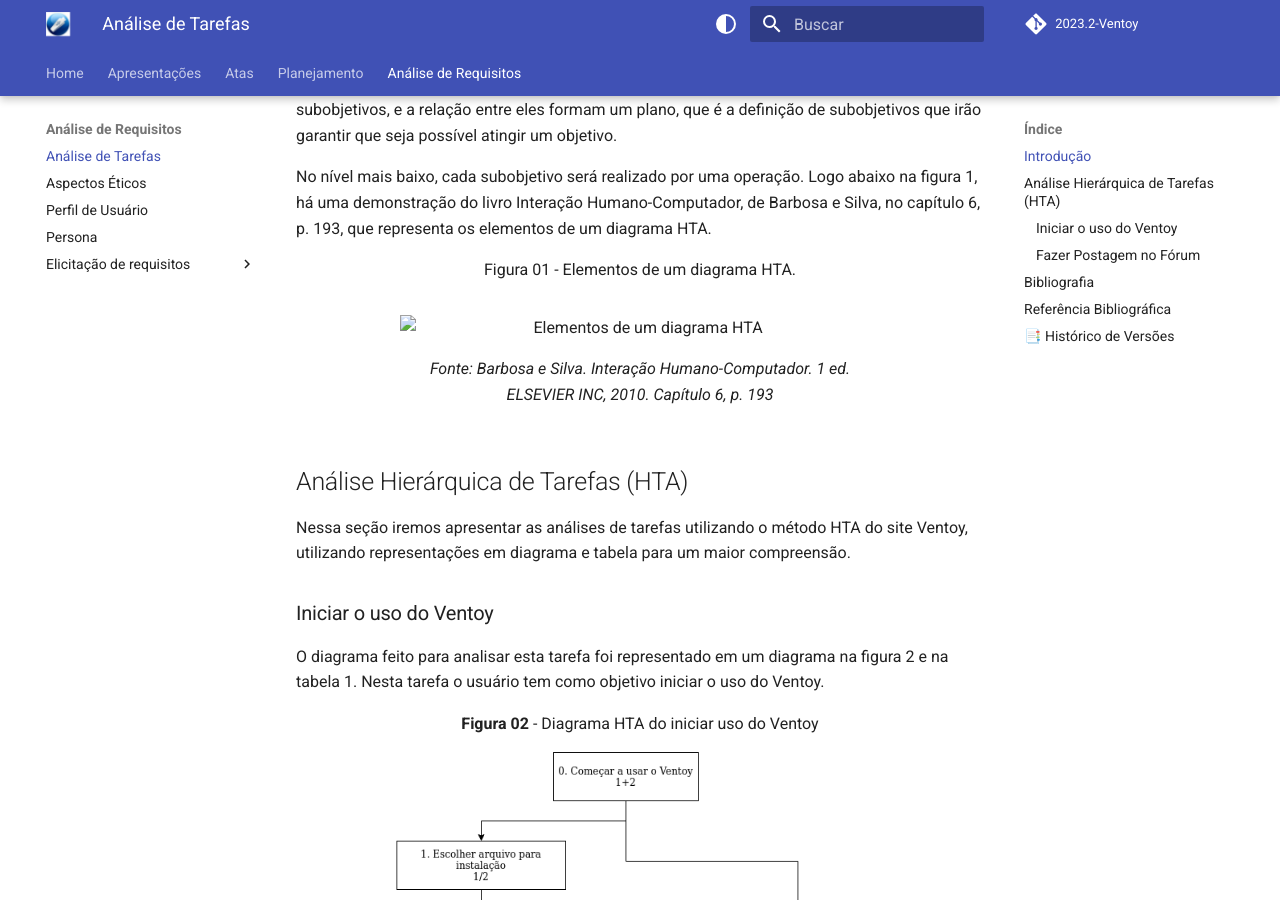
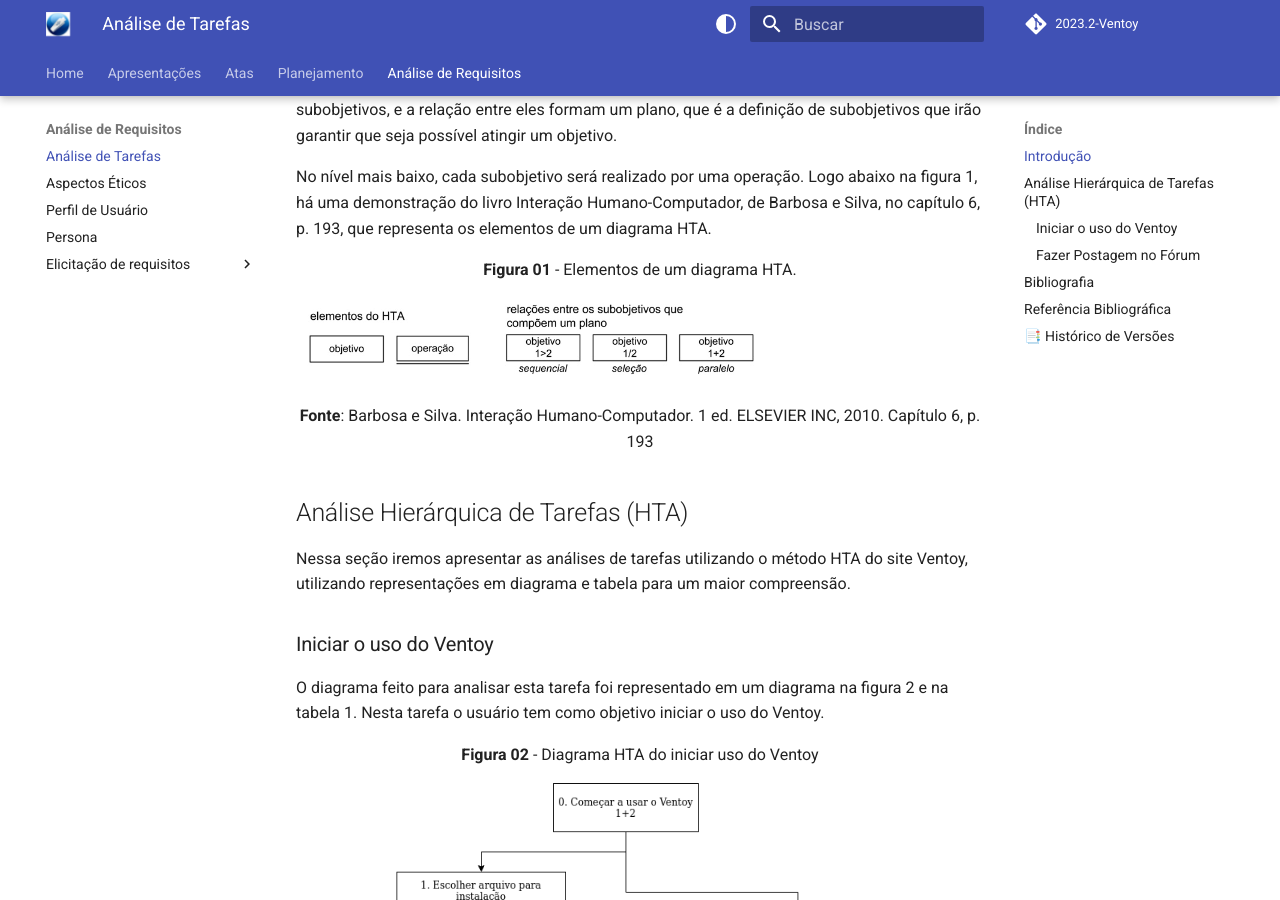
Before and after one commit to Interacao-Humano-Computador/2023.2-Ventoy, an MkDocs documentation site: the page built from docs/AnaliseDeRequisitos/analisedetarefas/analiseHierarquicaDeTarefas.md, in a window 1280 px wide and 900 px high, scrolled down 351 px. Built offline with MkDocs 1.6.1 and Material for MkDocs 9.7.7, drawn with Linux system fonts in a browser that asks for light colours; comment, search, counter and statistics services are not loaded.

Commit message:
Update analiseHierarquicaDeTarefas.md

```diff
--- a/docs/AnaliseDeRequisitos/analisedetarefas/analiseHierarquicaDeTarefas.md
+++ b/docs/AnaliseDeRequisitos/analisedetarefas/analiseHierarquicaDeTarefas.md
@@ -7,11 +7,10 @@
 
 No nível mais baixo, cada subobjetivo será realizado por uma operação. Logo abaixo na figura 1, há uma demonstração do livro Interação Humano-Computador, de Barbosa e Silva, no capítulo 6, p. 193, que representa os elementos de um diagrama HTA.
 
-<font size="3"><p style="text-align: center">Figura 01 - Elementos de um diagrama HTA.</p></font>
-<figure markdown>
-  <img src="../../assets/elementoshta.png" alt="Elementos de um diagrama HTA" style="height:auto;width:auto">
-  <figcaption>Fonte: Barbosa e Silva. Interação Humano-Computador. 1 ed. ELSEVIER INC, 2010. Capítulo 6, p. 193</figcaption>
-</figure>
+<p align="center"><b>Figura 01</b> - Elementos de um diagrama HTA.</p>
+
+![Elementos de um diagrama HTA](../../assets/elementoshta.png)
+<p align="center"><b>Fonte</b>: Barbosa e Silva. Interação Humano-Computador. 1 ed.  ELSEVIER INC, 2010.  Capítulo 6, p. 193</p>
 
 ## Análise Hierárquica de Tarefas (HTA)
 
```
